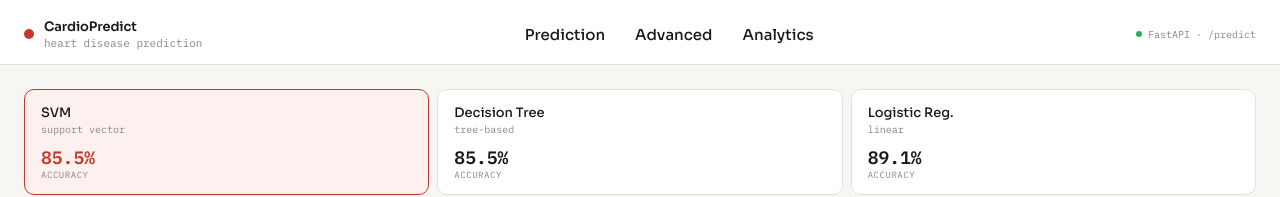
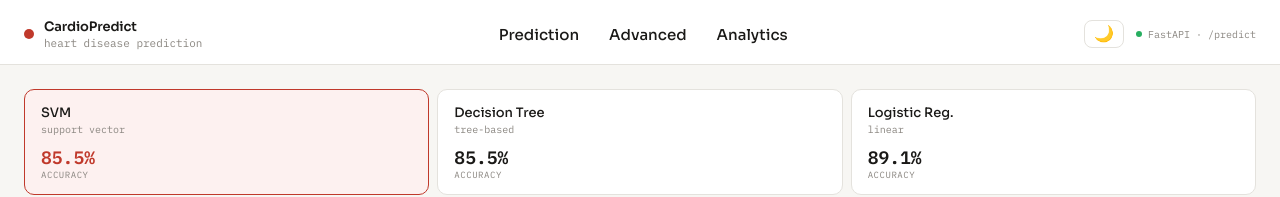
Before and after one commit to MohammedNaser28/heart-disease-prediction, a React (Vite) app in the folder frontend/: page / in a window 1280 px wide. Shown: the top 197 px of the page. Built offline with nearby package versions, Linux system fonts and the light colour scheme; no server answers.

Commit message:
feat: dark mode toggle with localStorage persistence
- Add [data-theme=dark] CSS variables in index.css
- Add theme toggle button (🌙/☀️) in header with useEffect + localStorage
- Dark mode overrides for result-card gradients
- Smooth transition on background/border color changes

```diff
--- a/frontend/src/App.css
+++ b/frontend/src/App.css
@@ -826,6 +826,52 @@
   background: var(--card);
 }
 
+/* ─── Dark Mode Toggle Button ────────────────────────────────── */
+
+.theme-toggle {
+  background: none;
+  border: 1px solid var(--border);
+  border-radius: 8px;
+  cursor: pointer;
+  font-size: 16px;
+  padding: 5px 9px;
+  line-height: 1;
+  transition: border-color 0.15s, background 0.15s;
+  color: var(--text);
+  flex-shrink: 0;
+}
+
+.theme-toggle:hover {
+  border-color: var(--border-strong);
+  background: var(--bg);
+}
+
+/* ─── Dark Mode — Component Overrides ────────────────────────── */
+
+/* Smooth transition for all cards and borders */
+.topbar,
+.model-card,
+.form-section,
+.result-card,
+.advice-card,
+.plot-card,
+.dataset-card {
+  transition: background 0.25s, border-color 0.25s;
+}
+
+/* Result card gradients need dark-specific versions since they use hardcoded hex */
+[data-theme="dark"] .result-card--danger {
+  background: linear-gradient(160deg, #2a1010 0%, var(--card) 60%);
+}
+
+[data-theme="dark"] .result-card--safe {
+  background: linear-gradient(160deg, #0c1f14 0%, var(--card) 60%);
+}
+
+[data-theme="dark"] .result-card--warn {
+  background: linear-gradient(160deg, #201a08 0%, var(--card) 60%);
+}
+
 /* ─── Result Card (New Unified Design) ──────────────────────── */
 
 @keyframes slideUp {
--- a/frontend/src/components/header.tsx
+++ b/frontend/src/components/header.tsx
@@ -1,7 +1,17 @@
 import { Link } from 'react-router-dom';
+import { useState, useEffect } from 'react';
 import '../App.css';
 
 function Header() {
+    const [dark, setDark] = useState(() => {
+        return localStorage.getItem('theme') === 'dark';
+    });
+
+    useEffect(() => {
+        document.documentElement.setAttribute('data-theme', dark ? 'dark' : 'light');
+        localStorage.setItem('theme', dark ? 'dark' : 'light');
+    }, [dark]);
+
     return (
         <header>
             <div className="topbar" style={{ display: 'flex', justifyContent: 'space-between', alignItems: 'center' }}>
@@ -14,14 +24,24 @@ function Header() {
                 </div>
 
                 <div className="topbar-nav">
-                    <Link to="/" style={{ color: 'var(--text-main)', textDecoration: 'none', fontWeight: 500, fontSize: '15px' }}>Prediction</Link>
-                    <Link to="/advanced-predict" style={{ color: 'var(--text-main)', textDecoration: 'none', fontWeight: 500, fontSize: '15px' }}>Advanced</Link>
-                    <Link to="/analytics" style={{ color: 'var(--text-main)', textDecoration: 'none', fontWeight: 500, fontSize: '15px' }}>Analytics</Link>
+                    <Link to="/" style={{ color: 'var(--text)', textDecoration: 'none', fontWeight: 500, fontSize: '15px' }}>Prediction</Link>
+                    <Link to="/advanced-predict" style={{ color: 'var(--text)', textDecoration: 'none', fontWeight: 500, fontSize: '15px' }}>Advanced</Link>
+                    <Link to="/analytics" style={{ color: 'var(--text)', textDecoration: 'none', fontWeight: 500, fontSize: '15px' }}>Analytics</Link>
                 </div>
 
-                <div className="api-status">
-                    <div className="api-dot"></div>
-                    FastAPI · /predict
+                <div style={{ display: 'flex', alignItems: 'center', gap: '12px' }}>
+                    <button
+                        className="theme-toggle"
+                        onClick={() => setDark(d => !d)}
+                        aria-label="Toggle dark mode"
+                        title={dark ? 'Switch to light mode' : 'Switch to dark mode'}
+                    >
+                        {dark ? '☀️' : '🌙'}
+                    </button>
+                    <div className="api-status">
+                        <div className="api-dot"></div>
+                        FastAPI · /predict
+                    </div>
                 </div>
             </div>
         </header>
--- a/frontend/src/index.css
+++ b/frontend/src/index.css
@@ -32,8 +32,34 @@
   --sans: 'Sora', sans-serif;
 }
 
+[data-theme="dark"] {
+  color-scheme: dark;
+  --bg: #111010;
+  --card: #1c1b19;
+  --border: #2d2b28;
+  --border-strong: #3d3b38;
+  --text: #ede9e3;
+  --muted: #7a7670;
+  --hint: #4a4844;
+  --red: #e05545;
+  --red-light: #2a1514;
+  --red-border: #4a2220;
+  --green: #2db867;
+  --green-light: #0f2018;
+  --green-border: #1a4028;
+  --blue: #4a8ae0;
+  --blue-light: #0f1a28;
+  --yellow: #e8b830;
+  --yellow-light: #281e08;
+  --yellow-border: #483a10;
+  --orange: #e07038;
+  --orange-light: #281608;
+  --orange-border: #482810;
+}
+
 body {
   background: var(--bg);
   font-family: var(--sans);
   color: var(--text);
+  transition: background 0.25s, color 0.25s;
 }
```
